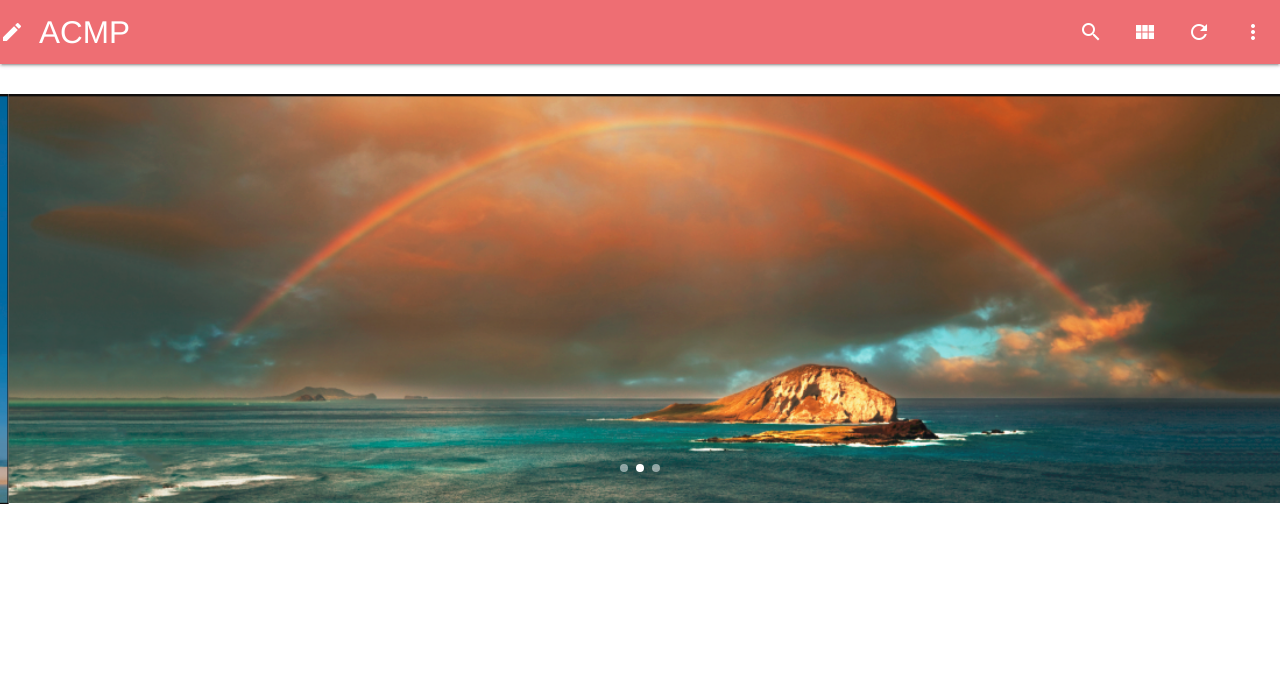
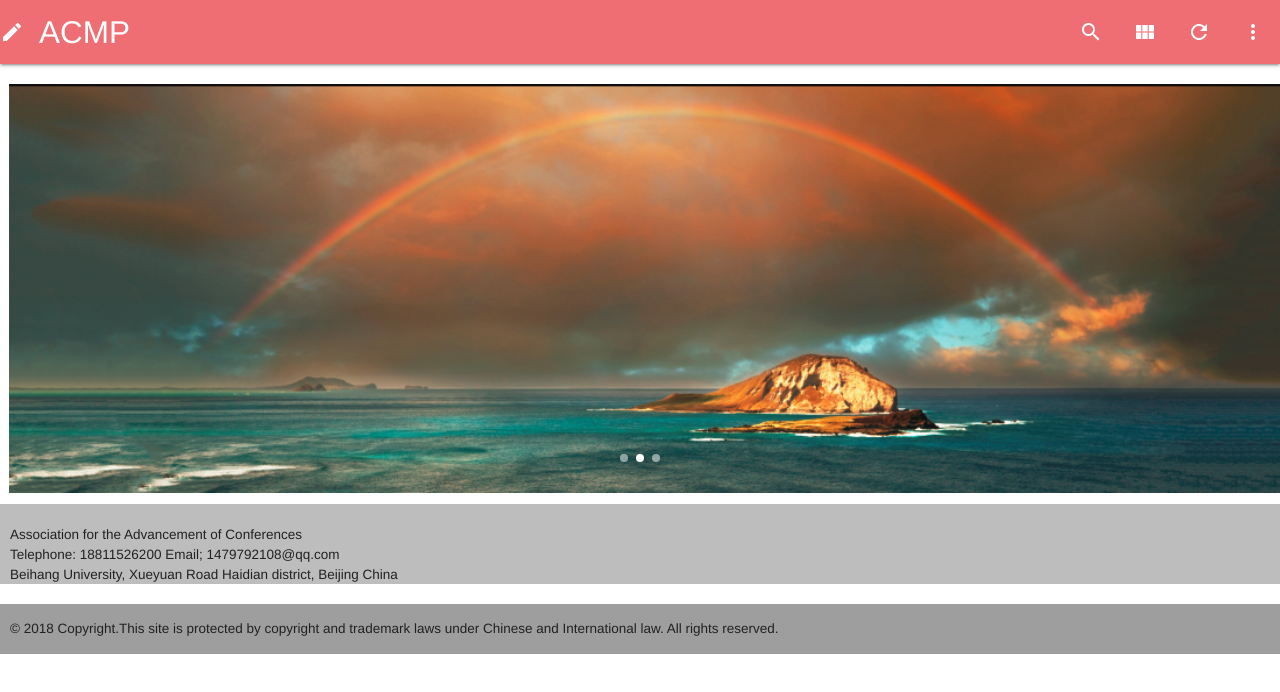
Before and after one commit to 01coding/ConferenceCenter, a Vue app: page / in a window 1280 px wide. Shown: the top 692 px of the page. Built offline with nearby package versions, Linux system fonts and the light colour scheme.

Commit message:
add the foot

```diff
--- a/src/components/Index.vue
+++ b/src/components/Index.vue
@@ -1,12 +1,35 @@
 <template>
   <div>
     <navbar></navbar>
-    <div style="height:30px"></div>
+    <div style="height:20px"></div>
     <div class="carousel carousel-slider">
       <a class="carousel-item"><img src="../../static/Image/W1.png"></a>
       <a class="carousel-item"><img src="../../static/Image/W2.png"></a>
       <a class="carousel-item"><img src="../../static/Image/W3.png"></a>
     </div>
+    <div style="height:10px;"></div>
+
+
+      <footer class="page-footer grey lighten-1" >
+        <div class="container" style="width:100%;height:100%;">
+          <div class="row" style="width:100%;">
+            <div class="row" style="width:100%;">
+              <span class="grey-text text-darken-4" style="position: absolute;left: 10px;">Association for the Advancement of Conferences </span>
+            </div>
+            <div class="row" style="width:100%;">
+              <span class="grey-text text-darken-4" style="position: absolute;left: 10px;">Telephone: 18811526200   Email; 1479792108@qq.com</span>
+            </div>
+            <div class="row" style="width:100%;">
+              <span class="grey-text text-darken-4" style="position: absolute;left: 10px;">Beihang University, Xueyuan Road   Haidian district, Beijing China</span>
+            </div>
+          </div>
+
+        </div>
+
+        <div class="footer-copyright grey" style="width:100%;position: absolute;left: 0px;margin:0px auto;">
+          <span class="grey-text text-darken-4" style="position: absolute;left: 10px;">© 2018 Copyright.This site is protected by copyright and trademark laws under Chinese and International law. All rights reserved.</span>
+        </div>
+      </footer>
   </div>
 </template>
 
@@ -55,6 +78,7 @@ export default{
           fullWidth: true,
           indicators: true,
           duration: 100,
+          shift:30,
         }
       );
     });
```
